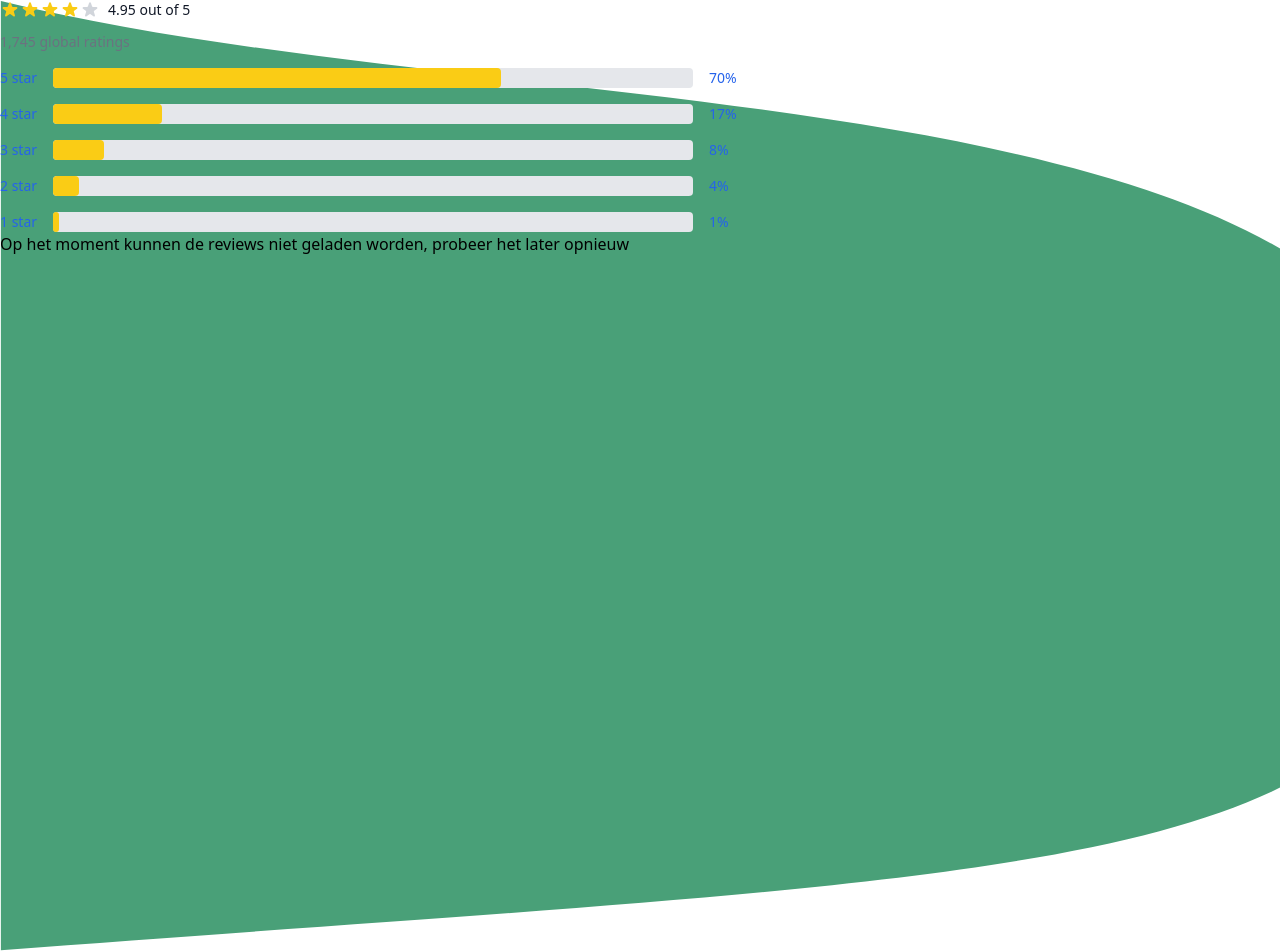
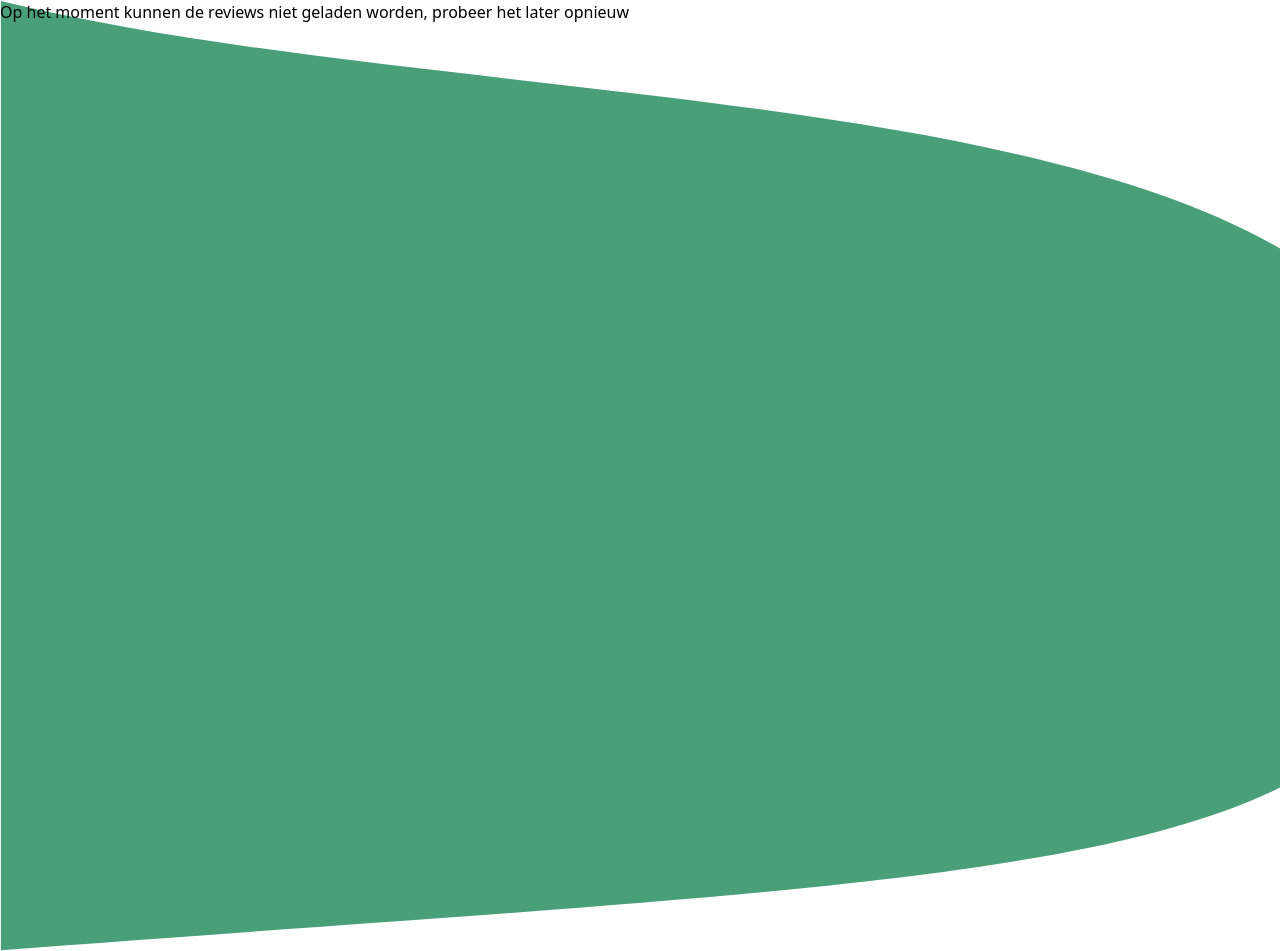
Before and after one commit to Martijn-Kalkman/CLE3, a PHP site: page /review.php in a window 1280 px wide; the page is wider, and only the part inside the window is pictured. Shown: the part 60-1011 px from the top of that part. Run offline with PHP 8.4, Linux system fonts and the light colour scheme; some libraries are stand-ins or nearby versions.

Commit message:
sharon's webservice

```diff
--- a/review.php
+++ b/review.php
@@ -8,6 +8,7 @@
   <meta name="viewport" content="width=device-width, initial-scale=1, shrink-to-fit=no">
     <!-- Custom CSS -->
     <link rel="stylesheet" href="./styles/style.css">
+    <link rel="stylesheet" href="./styles/review.css">
     <link rel="stylesheet" href="https://unpkg.com/swiper/swiper-bundle.min.css"/>
     <link rel="stylesheet" href="https://cdnjs.cloudflare.com/ajax/libs/animate.css/4.1.1/animate.min.css"/>
     <link rel="stylesheet" href="https://cdnjs.cloudflare.com/ajax/libs/font-awesome/4.7.0/css/font-awesome.min.css">
@@ -27,56 +28,60 @@
 </svg>
 <main class="absolute z-20 w-full">
 <!--    invullen van reviews-->
-    <form action="#">
+<!--    <form action="#">-->
+<!---->
+<!---->
+<!--        <div class="flex items-center mb-3">-->
+<!--            <svg aria-hidden="true" class="w-5 h-5 text-yellow-400" fill="currentColor" viewBox="0 0 20 20" xmlns="http://www.w3.org/2000/svg"><title>First star</title><path d="M9.049 2.927c.3-.921 1.603-.921 1.902 0l1.07 3.292a1 1 0 00.95.69h3.462c.969 0 1.371 1.24.588 1.81l-2.8 2.034a1 1 0 00-.364 1.118l1.07 3.292c.3.921-.755 1.688-1.54 1.118l-2.8-2.034a1 1 0 00-1.175 0l-2.8 2.034c-.784.57-1.838-.197-1.539-1.118l1.07-3.292a1 1 0 00-.364-1.118L2.98 8.72c-.783-.57-.38-1.81.588-1.81h3.461a1 1 0 00.951-.69l1.07-3.292z"></path></svg>-->
+<!--            <svg aria-hidden="true" class="w-5 h-5 text-yellow-400" fill="currentColor" viewBox="0 0 20 20" xmlns="http://www.w3.org/2000/svg"><title>Second star</title><path d="M9.049 2.927c.3-.921 1.603-.921 1.902 0l1.07 3.292a1 1 0 00.95.69h3.462c.969 0 1.371 1.24.588 1.81l-2.8 2.034a1 1 0 00-.364 1.118l1.07 3.292c.3.921-.755 1.688-1.54 1.118l-2.8-2.034a1 1 0 00-1.175 0l-2.8 2.034c-.784.57-1.838-.197-1.539-1.118l1.07-3.292a1 1 0 00-.364-1.118L2.98 8.72c-.783-.57-.38-1.81.588-1.81h3.461a1 1 0 00.951-.69l1.07-3.292z"></path></svg>-->
+<!--            <svg aria-hidden="true" class="w-5 h-5 text-yellow-400" fill="currentColor" viewBox="0 0 20 20" xmlns="http://www.w3.org/2000/svg"><title>Third star</title><path d="M9.049 2.927c.3-.921 1.603-.921 1.902 0l1.07 3.292a1 1 0 00.95.69h3.462c.969 0 1.371 1.24.588 1.81l-2.8 2.034a1 1 0 00-.364 1.118l1.07 3.292c.3.921-.755 1.688-1.54 1.118l-2.8-2.034a1 1 0 00-1.175 0l-2.8 2.034c-.784.57-1.838-.197-1.539-1.118l1.07-3.292a1 1 0 00-.364-1.118L2.98 8.72c-.783-.57-.38-1.81.588-1.81h3.461a1 1 0 00.951-.69l1.07-3.292z"></path></svg>-->
+<!--            <svg aria-hidden="true" class="w-5 h-5 text-yellow-400" fill="currentColor" viewBox="0 0 20 20" xmlns="http://www.w3.org/2000/svg"><title>Fourth star</title><path d="M9.049 2.927c.3-.921 1.603-.921 1.902 0l1.07 3.292a1 1 0 00.95.69h3.462c.969 0 1.371 1.24.588 1.81l-2.8 2.034a1 1 0 00-.364 1.118l1.07 3.292c.3.921-.755 1.688-1.54 1.118l-2.8-2.034a1 1 0 00-1.175 0l-2.8 2.034c-.784.57-1.838-.197-1.539-1.118l1.07-3.292a1 1 0 00-.364-1.118L2.98 8.72c-.783-.57-.38-1.81.588-1.81h3.461a1 1 0 00.951-.69l1.07-3.292z"></path></svg>-->
+<!--            <svg aria-hidden="true" class="w-5 h-5 text-gray-300 dark:text-gray-500" fill="currentColor" viewBox="0 0 20 20" xmlns="http://www.w3.org/2000/svg"><title>Fifth star</title><path d="M9.049 2.927c.3-.921 1.603-.921 1.902 0l1.07 3.292a1 1 0 00.95.69h3.462c.969 0 1.371 1.24.588 1.81l-2.8 2.034a1 1 0 00-.364 1.118l1.07 3.292c.3.921-.755 1.688-1.54 1.118l-2.8-2.034a1 1 0 00-1.175 0l-2.8 2.034c-.784.57-1.838-.197-1.539-1.118l1.07-3.292a1 1 0 00-.364-1.118L2.98 8.72c-.783-.57-.38-1.81.588-1.81h3.461a1 1 0 00.951-.69l1.07-3.292z"></path></svg>-->
+<!--            <p class="ml-2 text-sm font-medium text-gray-900 dark:text-white">4.95 out of 5</p>-->
+<!--        </div>-->
+<!--        <p class="text-sm font-medium text-gray-500 dark:text-gray-400">1,745 global ratings</p>-->
+<!--        <div class="flex items-center mt-4">-->
+<!--            <span class="text-sm font-medium text-blue-600 dark:text-blue-500">5 star</span>-->
+<!--            <div class="w-2/4 h-5 mx-4 bg-gray-200 rounded dark:bg-gray-700">-->
+<!--                <div class="h-5 bg-yellow-400 rounded" style="width: 70%"></div>-->
+<!--            </div>-->
+<!--            <span class="text-sm font-medium text-blue-600 dark:text-blue-500">70%</span>-->
+<!--        </div>-->
+<!--        <div class="flex items-center mt-4">-->
+<!--            <span class="text-sm font-medium text-blue-600 dark:text-blue-500">4 star</span>-->
+<!--            <div class="w-2/4 h-5 mx-4 bg-gray-200 rounded dark:bg-gray-700">-->
+<!--                <div class="h-5 bg-yellow-400 rounded" style="width: 17%"></div>-->
+<!--            </div>-->
+<!--            <span class="text-sm font-medium text-blue-600 dark:text-blue-500">17%</span>-->
+<!--        </div>-->
+<!--        <div class="flex items-center mt-4">-->
+<!--            <span class="text-sm font-medium text-blue-600 dark:text-blue-500">3 star</span>-->
+<!--            <div class="w-2/4 h-5 mx-4 bg-gray-200 rounded dark:bg-gray-700">-->
+<!--                <div class="h-5 bg-yellow-400 rounded" style="width: 8%"></div>-->
+<!--            </div>-->
+<!--            <span class="text-sm font-medium text-blue-600 dark:text-blue-500">8%</span>-->
+<!--        </div>-->
+<!--        <div class="flex items-center mt-4">-->
+<!--            <span class="text-sm font-medium text-blue-600 dark:text-blue-500">2 star</span>-->
+<!--            <div class="w-2/4 h-5 mx-4 bg-gray-200 rounded dark:bg-gray-700">-->
+<!--                <div class="h-5 bg-yellow-400 rounded" style="width: 4%"></div>-->
+<!--            </div>-->
+<!--            <span class="text-sm font-medium text-blue-600 dark:text-blue-500">4%</span>-->
+<!--        </div>-->
+<!--        <div class="flex items-center mt-4">-->
+<!--            <span class="text-sm font-medium text-blue-600 dark:text-blue-500">1 star</span>-->
+<!--            <div class="w-2/4 h-5 mx-4 bg-gray-200 rounded dark:bg-gray-700">-->
+<!--                <div class="h-5 bg-yellow-400 rounded" style="width: 1%"></div>-->
+<!--            </div>-->
+<!--            <span class="text-sm font-medium text-blue-600 dark:text-blue-500">1%</span>-->
+<!--        </div>-->
+<!---->
+<!---->
+<!--    </form>-->
+<!--    review gemiddelde-->
+    <div id="reviewaverage">
 
-
-        <div class="flex items-center mb-3">
-            <svg aria-hidden="true" class="w-5 h-5 text-yellow-400" fill="currentColor" viewBox="0 0 20 20" xmlns="http://www.w3.org/2000/svg"><title>First star</title><path d="M9.049 2.927c.3-.921 1.603-.921 1.902 0l1.07 3.292a1 1 0 00.95.69h3.462c.969 0 1.371 1.24.588 1.81l-2.8 2.034a1 1 0 00-.364 1.118l1.07 3.292c.3.921-.755 1.688-1.54 1.118l-2.8-2.034a1 1 0 00-1.175 0l-2.8 2.034c-.784.57-1.838-.197-1.539-1.118l1.07-3.292a1 1 0 00-.364-1.118L2.98 8.72c-.783-.57-.38-1.81.588-1.81h3.461a1 1 0 00.951-.69l1.07-3.292z"></path></svg>
-            <svg aria-hidden="true" class="w-5 h-5 text-yellow-400" fill="currentColor" viewBox="0 0 20 20" xmlns="http://www.w3.org/2000/svg"><title>Second star</title><path d="M9.049 2.927c.3-.921 1.603-.921 1.902 0l1.07 3.292a1 1 0 00.95.69h3.462c.969 0 1.371 1.24.588 1.81l-2.8 2.034a1 1 0 00-.364 1.118l1.07 3.292c.3.921-.755 1.688-1.54 1.118l-2.8-2.034a1 1 0 00-1.175 0l-2.8 2.034c-.784.57-1.838-.197-1.539-1.118l1.07-3.292a1 1 0 00-.364-1.118L2.98 8.72c-.783-.57-.38-1.81.588-1.81h3.461a1 1 0 00.951-.69l1.07-3.292z"></path></svg>
-            <svg aria-hidden="true" class="w-5 h-5 text-yellow-400" fill="currentColor" viewBox="0 0 20 20" xmlns="http://www.w3.org/2000/svg"><title>Third star</title><path d="M9.049 2.927c.3-.921 1.603-.921 1.902 0l1.07 3.292a1 1 0 00.95.69h3.462c.969 0 1.371 1.24.588 1.81l-2.8 2.034a1 1 0 00-.364 1.118l1.07 3.292c.3.921-.755 1.688-1.54 1.118l-2.8-2.034a1 1 0 00-1.175 0l-2.8 2.034c-.784.57-1.838-.197-1.539-1.118l1.07-3.292a1 1 0 00-.364-1.118L2.98 8.72c-.783-.57-.38-1.81.588-1.81h3.461a1 1 0 00.951-.69l1.07-3.292z"></path></svg>
-            <svg aria-hidden="true" class="w-5 h-5 text-yellow-400" fill="currentColor" viewBox="0 0 20 20" xmlns="http://www.w3.org/2000/svg"><title>Fourth star</title><path d="M9.049 2.927c.3-.921 1.603-.921 1.902 0l1.07 3.292a1 1 0 00.95.69h3.462c.969 0 1.371 1.24.588 1.81l-2.8 2.034a1 1 0 00-.364 1.118l1.07 3.292c.3.921-.755 1.688-1.54 1.118l-2.8-2.034a1 1 0 00-1.175 0l-2.8 2.034c-.784.57-1.838-.197-1.539-1.118l1.07-3.292a1 1 0 00-.364-1.118L2.98 8.72c-.783-.57-.38-1.81.588-1.81h3.461a1 1 0 00.951-.69l1.07-3.292z"></path></svg>
-            <svg aria-hidden="true" class="w-5 h-5 text-gray-300 dark:text-gray-500" fill="currentColor" viewBox="0 0 20 20" xmlns="http://www.w3.org/2000/svg"><title>Fifth star</title><path d="M9.049 2.927c.3-.921 1.603-.921 1.902 0l1.07 3.292a1 1 0 00.95.69h3.462c.969 0 1.371 1.24.588 1.81l-2.8 2.034a1 1 0 00-.364 1.118l1.07 3.292c.3.921-.755 1.688-1.54 1.118l-2.8-2.034a1 1 0 00-1.175 0l-2.8 2.034c-.784.57-1.838-.197-1.539-1.118l1.07-3.292a1 1 0 00-.364-1.118L2.98 8.72c-.783-.57-.38-1.81.588-1.81h3.461a1 1 0 00.951-.69l1.07-3.292z"></path></svg>
-            <p class="ml-2 text-sm font-medium text-gray-900 dark:text-white">4.95 out of 5</p>
-        </div>
-        <p class="text-sm font-medium text-gray-500 dark:text-gray-400">1,745 global ratings</p>
-        <div class="flex items-center mt-4">
-            <span class="text-sm font-medium text-blue-600 dark:text-blue-500">5 star</span>
-            <div class="w-2/4 h-5 mx-4 bg-gray-200 rounded dark:bg-gray-700">
-                <div class="h-5 bg-yellow-400 rounded" style="width: 70%"></div>
-            </div>
-            <span class="text-sm font-medium text-blue-600 dark:text-blue-500">70%</span>
-        </div>
-        <div class="flex items-center mt-4">
-            <span class="text-sm font-medium text-blue-600 dark:text-blue-500">4 star</span>
-            <div class="w-2/4 h-5 mx-4 bg-gray-200 rounded dark:bg-gray-700">
-                <div class="h-5 bg-yellow-400 rounded" style="width: 17%"></div>
-            </div>
-            <span class="text-sm font-medium text-blue-600 dark:text-blue-500">17%</span>
-        </div>
-        <div class="flex items-center mt-4">
-            <span class="text-sm font-medium text-blue-600 dark:text-blue-500">3 star</span>
-            <div class="w-2/4 h-5 mx-4 bg-gray-200 rounded dark:bg-gray-700">
-                <div class="h-5 bg-yellow-400 rounded" style="width: 8%"></div>
-            </div>
-            <span class="text-sm font-medium text-blue-600 dark:text-blue-500">8%</span>
-        </div>
-        <div class="flex items-center mt-4">
-            <span class="text-sm font-medium text-blue-600 dark:text-blue-500">2 star</span>
-            <div class="w-2/4 h-5 mx-4 bg-gray-200 rounded dark:bg-gray-700">
-                <div class="h-5 bg-yellow-400 rounded" style="width: 4%"></div>
-            </div>
-            <span class="text-sm font-medium text-blue-600 dark:text-blue-500">4%</span>
-        </div>
-        <div class="flex items-center mt-4">
-            <span class="text-sm font-medium text-blue-600 dark:text-blue-500">1 star</span>
-            <div class="w-2/4 h-5 mx-4 bg-gray-200 rounded dark:bg-gray-700">
-                <div class="h-5 bg-yellow-400 rounded" style="width: 1%"></div>
-            </div>
-            <span class="text-sm font-medium text-blue-600 dark:text-blue-500">1%</span>
-        </div>
-
-
-    </form>
+    </div>
   <!--voorgaande reviews simpel-->
     <div id="all-reviews">
 
--- /dev/null
+++ b/styles/review.css
@@ -0,0 +1,33 @@
+.averageofreviews{
+    margin-left: 10%;
+}
+
+.review-card{
+    margin-left: 50%;
+    margin-bottom: 1%;
+    position: relative;
+}
+
+.review-card button{
+    position: absolute;
+    /*bottom: 0;*/
+    right: 0;
+
+}
+
+.reviewname{
+    font-size: 1.4em;
+}
+
+.fa{
+    color: yellow;
+}
+
+button{
+    background-color: #ff9d2f;
+}
+
+dialog{
+    width: 200px;
+    height: 200px
+}
--- a/styles/style.css
+++ b/styles/style.css
@@ -32,34 +32,3 @@ header {
 .bg-custom{
     background-color: #003554;
 }
-
-.reviewname{
-    font-size: 1.4em;
-}
-
-.fa{
-    color: yellow;
-}
-
-button{
-    background-color: #ff9d2f;
-}
-
-dialog{
-    width: 200px;
-    height: 200px
-}
-
-
-.review-card{
-    margin-left: 50%;
-    margin-bottom: 1%;
-    position: relative;
-}
-
-.review-card button{
-    position: absolute;
-    /*bottom: 0;*/
-    right: 0;
-
-}
```
Also changed, not shown: review.js (+48 -1 lines).
